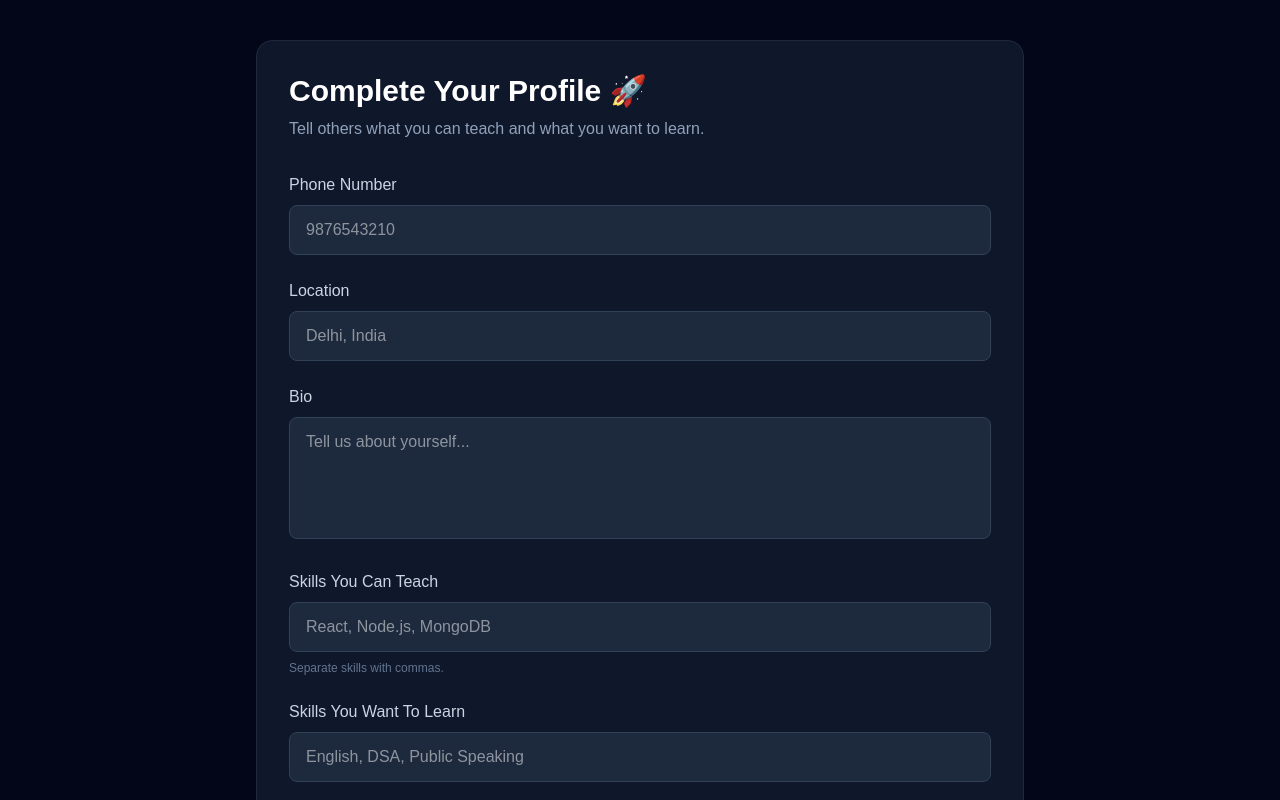
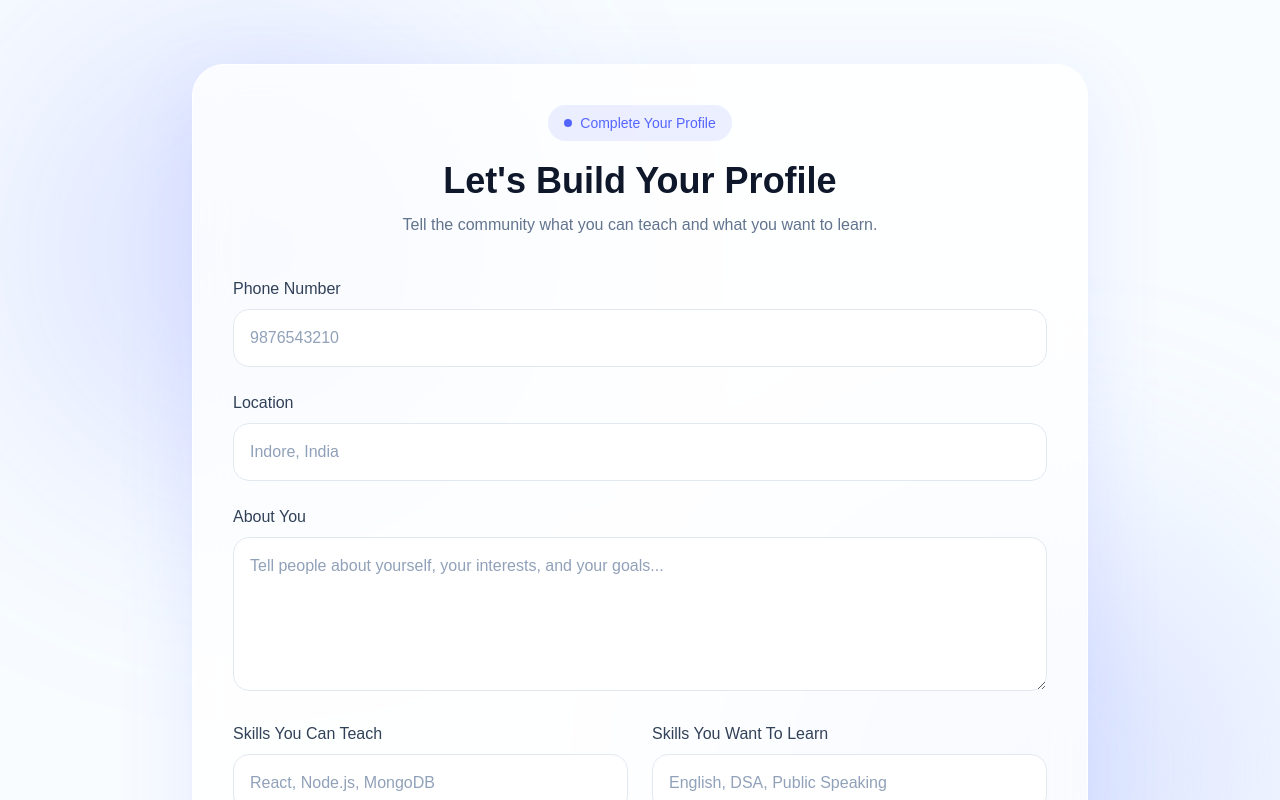
Before and after one commit to Himanshu158-ai/SkillSwap, a Next.js app: page /setup in a window 1280 px wide. Shown: the top 800 px of the page. Built offline with nearby package versions, Linux system fonts and the light colour scheme.

Commit message:
feat: implement user authentication and profile setup pages

```diff
--- a/src/app/login/page.jsx
+++ b/src/app/login/page.jsx
@@ -3,6 +3,7 @@
 import { useState } from "react";
 import { useRouter } from "next/navigation";
 import { useToast } from "@/context/ToastContext";
+import Link from "next/link";
 
 export default function LoginPage() {
   const router = useRouter();
@@ -33,7 +34,7 @@ export default function LoginPage() {
 
     const data = await res.json();
     console.log(data);
-    if(data.success){
+    if (data.success) {
       toast.success("Welcome back! Logging in...");
       router.push("/discover");
     } else {
@@ -43,22 +44,42 @@ export default function LoginPage() {
   };
 
   return (
-    <div className="min-h-screen bg-slate-950 flex items-center justify-center px-4">
-      <div className="w-full max-w-md bg-slate-900 border border-slate-800 rounded-2xl p-8 shadow-xl">
+    <div className="relative min-h-screen flex items-center justify-center px-4 overflow-hidden bg-[#F8FCFF]">
+
+      <div className="absolute top-0 left-0 w-[500px] h-[500px] bg-[#5465FF]/15 rounded-full blur-[120px]" />
+
+      <div className="absolute bottom-0 right-0 w-[500px] h-[500px] bg-[#9BB1FF]/30 rounded-full blur-[120px]" />
+
+      <div
+        className="
+  relative
+  z-10
+  w-full
+  max-w-md
+  bg-white/80
+  backdrop-blur-xl
+  border
+  border-white
+  rounded-[32px]
+  p-10
+  shadow-[0_20px_80px_rgba(84,101,255,0.15)]
+"
+      >
 
         <div className="text-center mb-8">
-          <h1 className="text-3xl font-bold text-white">
-            Welcome Back 👋
+          <h1 className="text-4xl font-bold text-slate-900">
+            Welcome Back
           </h1>
-          <p className="text-slate-400 mt-2">
-            Login to your SkillSwap account
+
+          <p className="text-slate-500 mt-3">
+            Sign in to continue your learning journey
           </p>
         </div>
 
         <form onSubmit={handleSubmit} className="space-y-5">
 
           <div>
-            <label className="block text-sm text-slate-300 mb-2">
+            <label className="block text-sm text-slate-700 font-medium mb-2">
               Email
             </label>
             <input
@@ -67,12 +88,26 @@ export default function LoginPage() {
               placeholder="Enter your email"
               value={formData.email}
               onChange={handleChange}
-              className="w-full px-4 py-3 bg-slate-800 border border-slate-700 rounded-lg text-white outline-none focus:ring-2 focus:ring-green-500"
+              className="
+w-full
+px-4
+py-4
+bg-white
+border
+border-slate-200
+rounded-2xl
+outline-none
+transition-all
+placeholder:text-slate-400
+focus:border-[#5465FF]
+focus:ring-4
+focus:ring-[#5465FF]/10
+"
             />
           </div>
 
           <div>
-            <label className="block text-sm text-slate-300 mb-2">
+            <label className="block text-sm text-slate-700 font-medium mb-2">
               Password
             </label>
             <input
@@ -81,23 +116,61 @@ export default function LoginPage() {
               placeholder="Enter your password"
               value={formData.password}
               onChange={handleChange}
-              className="w-full px-4 py-3 bg-slate-800 border border-slate-700 rounded-lg text-white outline-none focus:ring-2 focus:ring-green-500"
+              className="
+w-full
+px-4
+py-4
+bg-white
+border
+border-slate-200
+rounded-2xl
+outline-none
+transition-all
+placeholder:text-slate-400
+focus:border-[#5465FF]
+focus:ring-4
+focus:ring-[#5465FF]/10
+"
             />
           </div>
 
           <button
             type="submit"
-            className="w-full py-3 bg-green-500 hover:bg-green-600 transition rounded-lg font-semibold text-white cursor-pointer"
+            className="
+w-full
+py-4
+bg-[#5465FF]
+hover:bg-[#4354ee]
+text-white
+font-semibold
+rounded-2xl
+shadow-lg
+shadow-[#5465FF]/20
+transition-all
+cursor-pointer
+"
           >
             Login
           </button>
         </form>
 
+        <div className="flex items-center gap-4 my-6">
+
+          <div className="flex-1 h-px bg-slate-200" />
+
+          <span className="text-sm text-slate-400">
+            OR
+          </span>
+
+          <div className="flex-1 h-px bg-slate-200" />
+
+        </div>
+
         <p className="text-center text-slate-400 mt-6">
           Don't have an account?{" "}
-          <span className="text-green-400 cursor-pointer hover:underline">
+          <Link href={"/register"} className="text-green-400 cursor-pointer hover:underline">
             Register
-          </span>
+          </Link>
         </p>
       </div>
     </div>
--- a/src/app/register/page.jsx
+++ b/src/app/register/page.jsx
@@ -3,6 +3,7 @@
 import { useState } from "react";
 import { useRouter } from "next/navigation";
 import { useToast } from "@/context/ToastContext";
+import Link from "next/link";
 
 export default function RegisterPage() {
   const router = useRouter();
@@ -35,7 +36,7 @@ export default function RegisterPage() {
     const data = await res.json();
     console.log(data);
 
-    if(data.success){
+    if (data.success) {
       toast.success("Account created successfully! Redirecting to setup...");
       router.push("/setup");
     } else {
@@ -45,22 +46,41 @@ export default function RegisterPage() {
   };
 
   return (
-    <div className="min-h-screen bg-slate-950 flex items-center justify-center px-4">
-      <div className="w-full max-w-md bg-slate-900 border border-slate-800 rounded-2xl p-8 shadow-xl">
+    <div className="relative min-h-screen flex items-center justify-center px-4 py-8 overflow-hidden bg-[#F8FCFF]">
+
+      <div className="absolute top-0 left-0 w-[500px] h-[500px] bg-[#5465FF]/15 rounded-full blur-[120px]" />
+
+      <div className="absolute bottom-0 right-0 w-[500px] h-[500px] bg-[#9BB1FF]/30 rounded-full blur-[120px]" />
+
+      <div
+        className="
+  relative
+  z-10
+  w-full
+  max-w-md
+  bg-white/80
+  backdrop-blur-xl
+  border
+  border-white
+  rounded-[32px]
+  p-10
+  shadow-[0_20px_80px_rgba(84,101,255,0.15)]
+"
+      >
 
         <div className="text-center mb-8">
-          <h1 className="text-3xl font-bold text-white">
-            Create Account 🚀
+          <h1 className="text-4xl font-bold text-slate-900">
+            Create Account
           </h1>
-          <p className="text-slate-400 mt-2">
-            Join SkillSwap and start learning
+          <p className="text-slate-500 mt-3">
+            Create your account and start learning today
           </p>
         </div>
 
         <form onSubmit={handleSubmit} className="space-y-5">
 
           <div>
-            <label className="block text-sm text-slate-300 mb-2">
+            <label className="block text-sm text-slate-700 font-medium mb-2">
               Name
             </label>
 
@@ -70,13 +90,27 @@ export default function RegisterPage() {
               placeholder="Enter your name"
               value={formData.name}
               onChange={handleChange}
-              className="w-full px-4 py-3 bg-slate-800 border border-slate-700 rounded-lg text-white outline-none focus:ring-2 focus:ring-green-500"
+              className="
+w-full
+px-4
+py-4
+bg-white
+border
+border-slate-200
+rounded-2xl
+outline-none
+transition-all
+placeholder:text-slate-400
+focus:border-[#5465FF]
+focus:ring-4
+focus:ring-[#5465FF]/10
+"
               required
             />
           </div>
 
           <div>
-            <label className="block text-sm text-slate-300 mb-2">
+            <label className="block text-sm text-slate-700 font-medium mb-2">
               Email
             </label>
 
@@ -86,13 +120,27 @@ export default function RegisterPage() {
               placeholder="Enter your email"
               value={formData.email}
               onChange={handleChange}
-              className="w-full px-4 py-3 bg-slate-800 border border-slate-700 rounded-lg text-white outline-none focus:ring-2 focus:ring-green-500"
+              className="
+w-full
+px-4
+py-4
+bg-white
+border
+border-slate-200
+rounded-2xl
+outline-none
+transition-all
+placeholder:text-slate-400
+focus:border-[#5465FF]
+focus:ring-4
+focus:ring-[#5465FF]/10
+"
               required
             />
           </div>
 
           <div>
-            <label className="block text-sm text-slate-300 mb-2">
+            <label className="block text-sm text-slate-700 font-medium mb-2">
               Password
             </label>
 
@@ -102,24 +150,68 @@ export default function RegisterPage() {
               placeholder="Create a password"
               value={formData.password}
               onChange={handleChange}
-              className="w-full px-4 py-3 bg-slate-800 border border-slate-700 rounded-lg text-white outline-none focus:ring-2 focus:ring-green-500"
+              className="
+w-full
+px-4
+py-4
+bg-white
+border
+border-slate-200
+rounded-2xl
+outline-none
+transition-all
+placeholder:text-slate-400
+focus:border-[#5465FF]
+focus:ring-4
+focus:ring-[#5465FF]/10
+"
               required
             />
           </div>
+          <p className="text-xs text-slate-500 mt-2">
+            Use at least 8 characters for better security.
+          </p>
 
           <button
             type="submit"
-            className="w-full py-3 bg-green-500 hover:bg-green-600 transition rounded-lg font-semibold text-white cursor-pointer"
+            className="
+w-full
+py-4
+bg-[#5465FF]
+hover:bg-[#4354ee]
+text-white
+font-semibold
+rounded-2xl
+shadow-lg
+shadow-[#5465FF]/20
+transition-all
+cursor-pointer
+"
           >
             Create Account
           </button>
+          <div className="flex items-center gap-4 my-6">
+
+            <div className="flex-1 h-px bg-slate-200" />
+
+            <span className="text-sm text-slate-400">
+              OR
+            </span>
+
+            <div className="flex-1 h-px bg-slate-200" />
+
+          </div>
         </form>
 
-        <p className="text-center text-slate-400 mt-6">
+
+        <p className="text-center text-slate-500 mt-8">
           Already have an account?{" "}
-          <span className="text-green-400 hover:underline cursor-pointer">
+          <Link
+            href="/login"
+            className="text-[#5465FF] font-semibold hover:underline"
+          >
             Login
-          </span>
+          </Link>
         </p>
       </div>
     </div>
--- a/src/app/setup/page.jsx
+++ b/src/app/setup/page.jsx
@@ -51,7 +51,7 @@ export default function ProfileSetupPage() {
 
     const data = await res.json();
 
-    if(data.success){
+    if (data.success) {
       toast.success("Profile setup completed successfully!");
       router.push("/discover");
     } else {
@@ -60,26 +60,42 @@ export default function ProfileSetupPage() {
   };
 
   return (
-    <div className="min-h-screen bg-slate-950 flex items-center justify-center px-4 py-10">
-      <div className="w-full max-w-3xl bg-slate-900 border border-slate-800 rounded-2xl p-8">
+    <div className="relative min-h-screen bg-[#F8FCFF] py-16 px-4 overflow-hidden">
 
-        <div className="mb-8">
-          <h1 className="text-3xl font-bold text-white">
-            Complete Your Profile 🚀
+      {/* Background Glow */}
+      <div className="absolute top-0 left-0 w-[500px] h-[500px] bg-[#5465FF]/15 rounded-full blur-[120px]" />
+      <div className="absolute bottom-0 right-0 w-[500px] h-[500px] bg-[#9BB1FF]/30 rounded-full blur-[120px]" />
+
+      <div className="relative z-10 max-w-4xl mx-auto">
+
+        <div className="bg-white/80 backdrop-blur-xl border border-white rounded-[32px] p-10 shadow-[0_20px_80px_rgba(84,101,255,0.12)]">
+
+          {/* Header */}
+          <div className="text-center mb-10">
+
+            <div className="inline-flex items-center gap-2 bg-[#5465FF]/10 text-[#5465FF] px-4 py-2 rounded-full text-sm font-medium mb-5">
+              <div className="h-2 w-2 rounded-full bg-[#5465FF]" />
+              Complete Your Profile
+            </div>
+
+            <h1 className="text-4xl font-bold text-slate-900">
+              Let's Build Your Profile
             </h1>
 
-          <p className="text-slate-400 mt-2">
-            Tell others what you can teach and what you want to learn.
+            <p className="text-slate-500 mt-3">
+              Tell the community what you can teach and what you want to learn.
             </p>
+
           </div>
 
           <form
             onSubmit={handleSubmit}
             className="space-y-6"
           >
+
             {/* Phone */}
             <div>
-            <label className="block text-slate-300 mb-2">
+              <label className="block text-slate-700 font-medium mb-2">
                 Phone Number
               </label>
 
@@ -89,45 +105,94 @@ export default function ProfileSetupPage() {
                 placeholder="9876543210"
                 value={formData.phone}
                 onChange={handleChange}
-              className="w-full bg-slate-800 border border-slate-700 rounded-lg px-4 py-3 text-white"
+                className="
+w-full
+px-4
+py-4
+bg-white
+text-slate-900
+placeholder:text-slate-400
+border
+border-slate-200
+rounded-2xl
+outline-none
+transition-all
+focus:border-[#5465FF]
+focus:ring-4
+focus:ring-[#5465FF]/10
+"
               />
             </div>
 
             {/* Location */}
             <div>
-            <label className="block text-slate-300 mb-2">
+              <label className="block text-slate-700 font-medium mb-2">
                 Location
               </label>
 
               <input
                 type="text"
                 name="location"
-              placeholder="Delhi, India"
+                placeholder="Indore, India"
                 value={formData.location}
                 onChange={handleChange}
-              className="w-full bg-slate-800 border border-slate-700 rounded-lg px-4 py-3 text-white"
+                className="
+w-full
+px-4
+py-4
+bg-white
+text-slate-900
+placeholder:text-slate-400
+border
+border-slate-200
+rounded-2xl
+outline-none
+transition-all
+focus:border-[#5465FF]
+focus:ring-4
+focus:ring-[#5465FF]/10
+"
               />
             </div>
 
             {/* Bio */}
             <div>
-            <label className="block text-slate-300 mb-2">
-              Bio
+              <label className="block text-slate-700 font-medium mb-2">
+                About You
               </label>
 
               <textarea
-              rows="4"
+                rows="5"
                 name="bio"
-              placeholder="Tell us about yourself..."
+                placeholder="Tell people about yourself, your interests, and your goals..."
                 value={formData.bio}
                 onChange={handleChange}
-              className="w-full bg-slate-800 border border-slate-700 rounded-lg px-4 py-3 text-white resize-none"
+                className="
+w-full
+px-4
+py-4
+bg-white
+text-slate-900
+placeholder:text-slate-400
+border
+border-slate-200
+rounded-2xl
+outline-none
+transition-all
+focus:border-[#5465FF]
+focus:ring-4
+focus:ring-[#5465FF]/10
+"
               />
             </div>
 
-          {/* Can Teach */}
+            {/* Skills Section */}
+            <div className="grid md:grid-cols-2 gap-6">
+
+              {/* Teach */}
               <div>
-            <label className="block text-slate-300 mb-2">
+
+                <label className="block text-slate-700 font-medium mb-2">
                   Skills You Can Teach
                 </label>
 
@@ -137,17 +202,34 @@ export default function ProfileSetupPage() {
                   placeholder="React, Node.js, MongoDB"
                   value={formData.canTeach}
                   onChange={handleChange}
-              className="w-full bg-slate-800 border border-slate-700 rounded-lg px-4 py-3 text-white"
+                  className="
+w-full
+px-4
+py-4
+bg-white
+text-slate-900
+placeholder:text-slate-400
+border
+border-slate-200
+rounded-2xl
+outline-none
+transition-all
+focus:border-[#5465FF]
+focus:ring-4
+focus:ring-[#5465FF]/10
+"
                 />
 
                 <p className="text-xs text-slate-500 mt-2">
-              Separate skills with commas.
+                  Separate multiple skills with commas.
                 </p>
+
               </div>
 
-          {/* Wants To Learn */}
+              {/* Learn */}
               <div>
-            <label className="block text-slate-300 mb-2">
+
+                <label className="block text-slate-700 font-medium mb-2">
                   Skills You Want To Learn
                 </label>
 
@@ -157,18 +239,59 @@ export default function ProfileSetupPage() {
                   placeholder="English, DSA, Public Speaking"
                   value={formData.wantsToLearn}
                   onChange={handleChange}
-              className="w-full bg-slate-800 border border-slate-700 rounded-lg px-4 py-3 text-white"
+                  className="
+w-full
+px-4
+py-4
+bg-white
+text-slate-900
+placeholder:text-slate-400
+border
+border-slate-200
+rounded-2xl
+outline-none
+transition-all
+focus:border-[#5465FF]
+focus:ring-4
+focus:ring-[#5465FF]/10
+"
                 />
+
+                <p className="text-xs text-slate-500 mt-2">
+                  Add skills you are interested in learning.
+                </p>
+
               </div>
 
+            </div>
+
+            {/* CTA */}
             <button
               type="submit"
-            className="w-full bg-green-500 hover:bg-green-600 text-white font-semibold py-3 rounded-lg transition"
+              className="
+          w-full
+          py-4
+          bg-[#5465FF]
+          hover:bg-[#4354ee]
+          text-white
+          font-semibold
+          rounded-2xl
+          shadow-lg
+          shadow-[#5465FF]/20
+          transition-all
+          hover:-translate-y-0.5
+          "
             >
               Complete Profile
             </button>
+
           </form>
+
         </div>
+
       </div>
+
+    </div>
+
   );
 }
```
Lines whose indentation alone changed are shown as unchanged.
